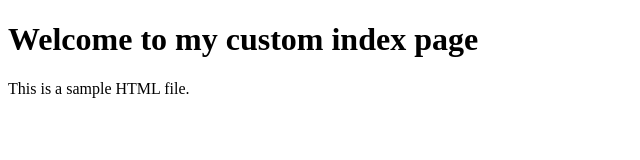
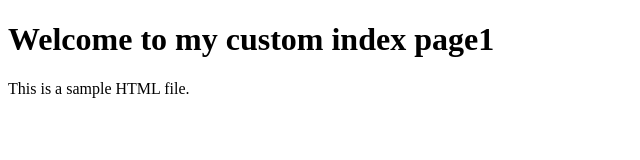
Before and after one commit to haridevops767/devop-projects, a plain HTML site: page nginx-web/configmap/index.html in a window 1280 px wide. Shown: the full height of the page, 0-640 px from the left. Drawn offline with Linux system fonts and the light colour scheme.

Commit message:
Update index.html

```diff
--- a/nginx-web/configmap/index.html
+++ b/nginx-web/configmap/index.html
@@ -4,7 +4,7 @@
     <title>My Custom Index Page1</title>
   </head>
   <body>
-    <h1>Welcome to my custom index page</h1>
+    <h1>Welcome to my custom index page1</h1>
     <p>This is a sample HTML file.</p>
   </body>
 </html>
```
